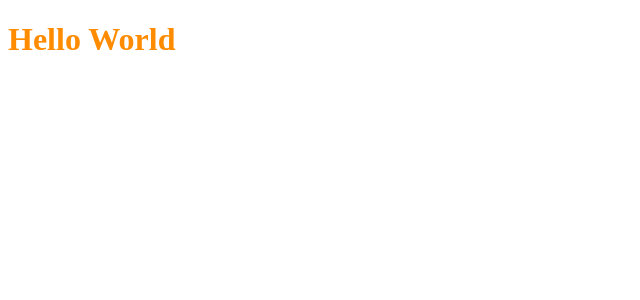
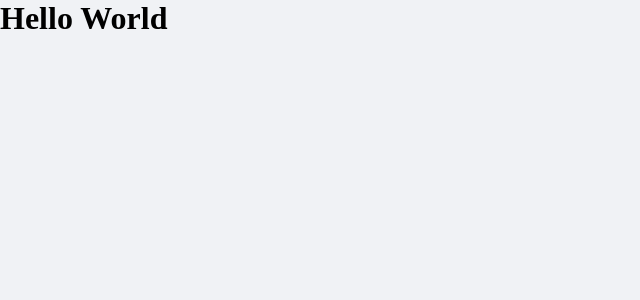
Before and after one commit to GilbertoASJ/GJMoney, a React (Create React App) app: page / in a window 1280 px wide. Shown: the top 300 px of the page, without its empty margins (0-640 px from the left). Built offline with nearby package versions, Linux system fonts and the light colour scheme.

Commit message:
Creating global styles with styled-components

```diff
--- a/public/index.html
+++ b/public/index.html
@@ -3,11 +3,12 @@
   <head>
     <meta charset="utf-8" />
     <meta name="viewport" content="width=device-width, initial-scale=1" />
+    <link rel="shortcut icon" link="favicon.png" type="image/png">
 
     <title>GJMoney</title>
   </head>
   <body>
-    <noscript>You need to enable JavaScript to run this app.</noscript>
+    <noscript>Você precisa ativar o Javascript do seu browser para rodar este app.</noscript>
     <div id="root"></div>
   </body>
 </html>
--- a/src/App.tsx
+++ b/src/App.tsx
@@ -1,13 +1,10 @@
-import styled from 'styled-components'
-
-const Title = styled.h1`
-	color: darkorange;
-`
+import { GlobalStyle } from './styles/global'
 
 export function App() {
   return (
     <div className="App">
-        <Title>Hello World</Title>
+        <h1>Hello World</h1>
+        <GlobalStyle />
     </div>
   );
 }
--- /dev/null
+++ b/src/styles/global.ts
@@ -0,0 +1,45 @@
+import { createGlobalStyle } from 'styled-components'
+
+export const GlobalStyle = createGlobalStyle`
+	:root {
+		--background: #f0f2f5;
+		--red: #f0f2f5;
+		--blue: #f0f2f5;
+		--blue-light: #f0f2f5;
+		--text-title: #f0f2f5;
+		--text-body: #f0f2f5;
+		--shape: #f0f2f5;
+	}
+
+	* {
+		margin: 0;
+		padding: 0;
+		box-sizing: border-box;
+	}
+
+	html {
+		@media screen and (max-width: 1080px) {
+			font-size: 93.75%; // 15px
+		}
+
+		@media screen and (max-width: 720px) {
+			font-size: 87.5%; // 14px
+		}
+	}
+
+	body {
+		background: var(--background);
+
+		// Atributo css para fonte mais 'legível'
+		webkit-font-smoothing: antialiased;
+	}
+
+	button {
+		cursor: pointer;
+	}
+
+	[disabled] {
+		opacity: 0.6;
+		cursor: not-allowed;
+	}
+`
```
